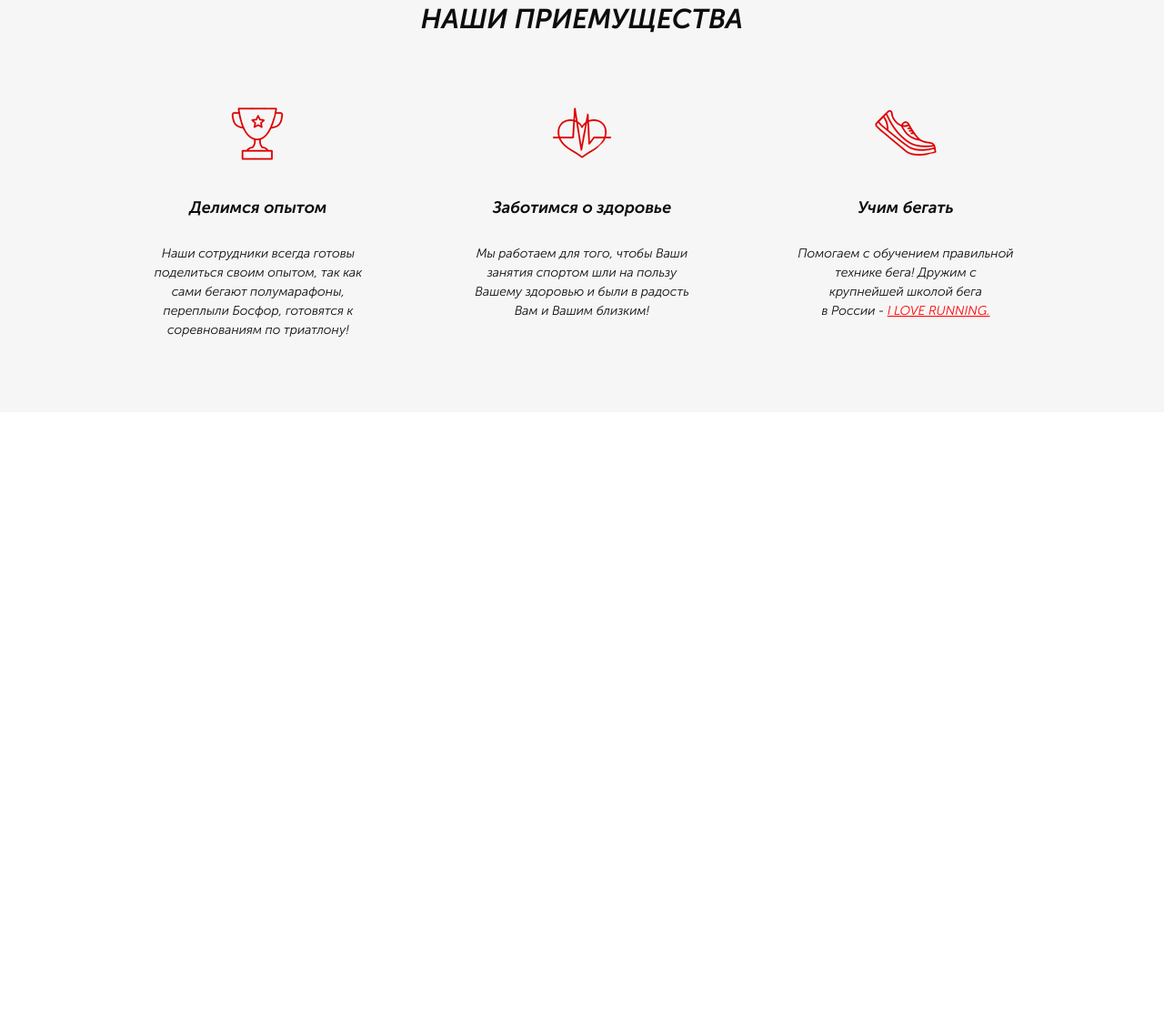
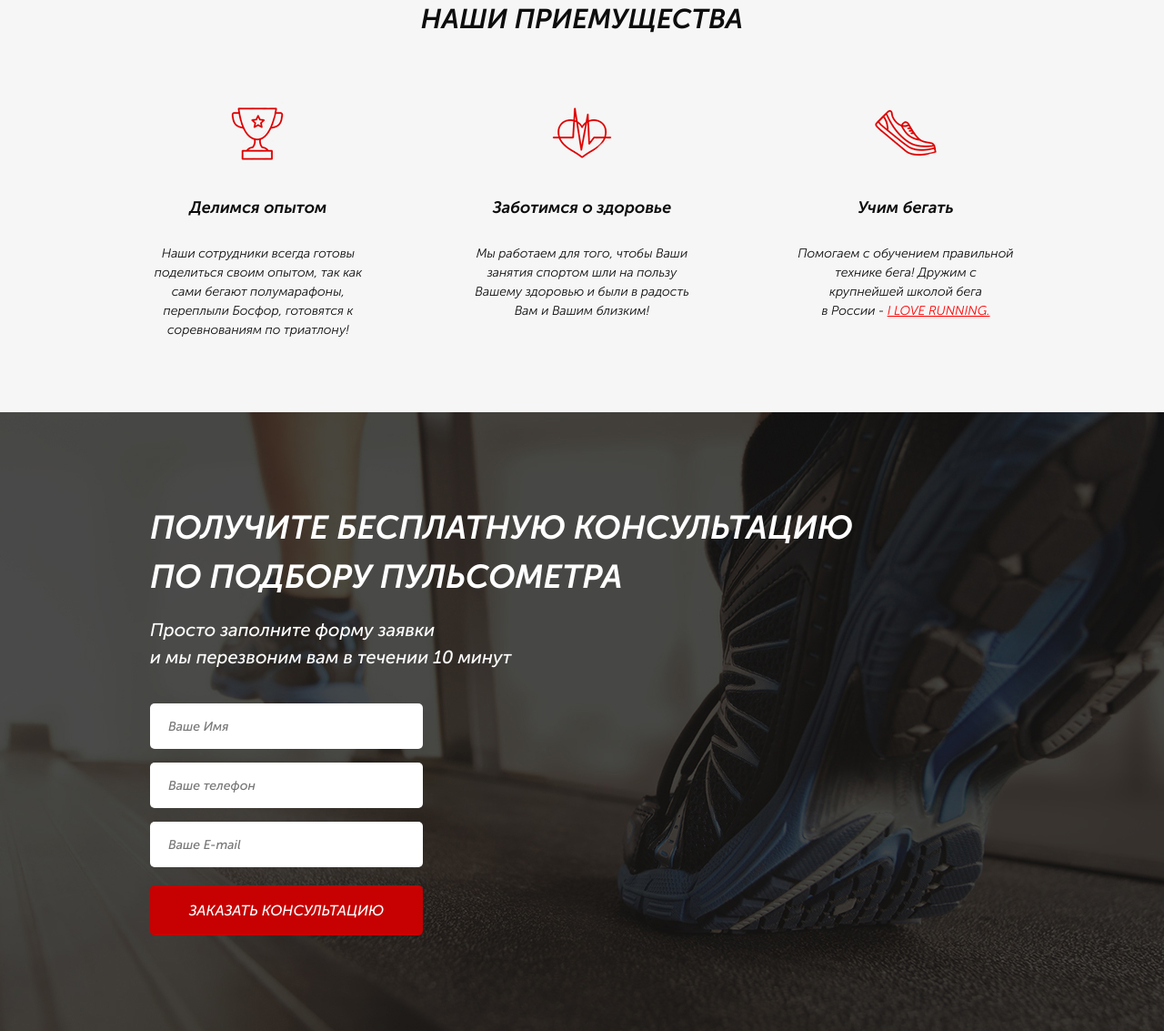
Before and after one commit to koppa211/Pulse-Project, a website: page src/index.html in a window 1280 px wide. Shown: the part 760-1893 px from the top of the page at 91% size. Before the commit the page ends 1213 px from the top, so only its background shows below. Drawn offline with Linux system fonts and the light colour scheme; files whose address does not match are found by name.

Commit message:
consultation section

```diff
--- a/src/index.html
+++ b/src/index.html
@@ -54,7 +54,7 @@
     </div>
     <div class="advantages">
       <div class="container">
-        <h2 class="title">НАШИ ПРИЕМУЩЕСТВА</h2>
+        <h2 class="title">наши приемущества</h2>
         <div class="advantages__wrapper">
           <div class="advantages__item">
             <img src="img/icons/cup.png" alt="cup" class="advantages__icon" />
@@ -92,5 +92,37 @@
         </div>
       </div>
     </div>
+    <div class="consultation">
+      <div class="container">
+        <h2 class="title title_left">
+          Получите бесплатную консультацию<br />по подбору пульсометра
+        </h2>
+        <div class="consultation__descr">
+          Просто заполните форму заявки<br />и мы перезвоним вам в течении 10
+          минут
+        </div>
+        <form class="feed-form" action="#">
+          <input name="name" required placeholder="Ваше Имя" type="text" />
+          <input
+            name="phone"
+            required
+            placeholder="Ваше телефон"
+            type="number"
+          />
+          <input name="email" required placeholder="Ваше E-mail" type="email" />
+          <!-- <input type="submit" value="Заказать Консультацию" />
+           Можно просто кнопку-->
+          <!-- <textarea
+            style="resize: none"
+            name=""
+            id=""
+            cols="15"
+            rows="5"
+          ></textarea> -->
+          <button class="button button_submit">Заказать Консультацию</button>
+          <!-- <input type="reset" /> Сбросить -->
+        </form>
+      </div>
+    </div>
   </body>
 </html>
--- a/src/sass/blocks/_buttons.scss
+++ b/src/sass/blocks/_buttons.scss
@@ -14,4 +14,9 @@
     height: 50px;
     font-size: 16px;
   }
+  &_submit {
+    width: 100%;
+    height: 55px;
+    font-size: 16px;
+  }
 }
--- /dev/null
+++ b/src/sass/blocks/_consultation.scss
@@ -0,0 +1,12 @@
+.consultation {
+  min-height: 680px;
+  padding: 100px 0 92px 0;
+  background: url("../../img/consultation.jpg") center (center/cover) no-repeat;
+  &__descr {
+    padding-top: 8px;
+    font-weight: 500;
+    font-size: 20px;
+    line-height: 30px;
+    color: #ffffff;
+  }
+}
--- /dev/null
+++ b/src/sass/blocks/_forms.scss
@@ -0,0 +1,20 @@
+.feed-form {
+  margin-top: 36px;
+  display: flex;
+  flex-direction: column;
+  width: 300px;
+  input {
+    height: 50px;
+    border-radius: 5px;
+    background: #ffffff;
+    margin-bottom: 15px;
+    border: none;
+    padding: 0 20px;
+    font-size: 14px;
+    font-weight: 400;
+    color: #4b4b4b;
+    &:nth-child(3) {
+      margin-bottom: 20px;
+    }
+  }
+}
--- a/src/sass/blocks/_titles.scss
+++ b/src/sass/blocks/_titles.scss
@@ -3,4 +3,11 @@
   font-size: 30px;
   color: #0d0d0d;
   text-align: center;
+  text-transform: uppercase;
+  &_left {
+    color: #ffffff;
+    font-size: 36px;
+    text-align: left;
+    line-height: 54px;
+  }
 }
--- a/src/sass/style.scss
+++ b/src/sass/style.scss
@@ -11,3 +11,5 @@
 @import "blocks/buttons";
 @import "blocks/advantages";
 @import "blocks/titles";
+@import "blocks/consultation";
+@import "blocks/forms";
```
Also changed, not shown: src/css/style.min.css, src/img/consultation.jpg (added).
